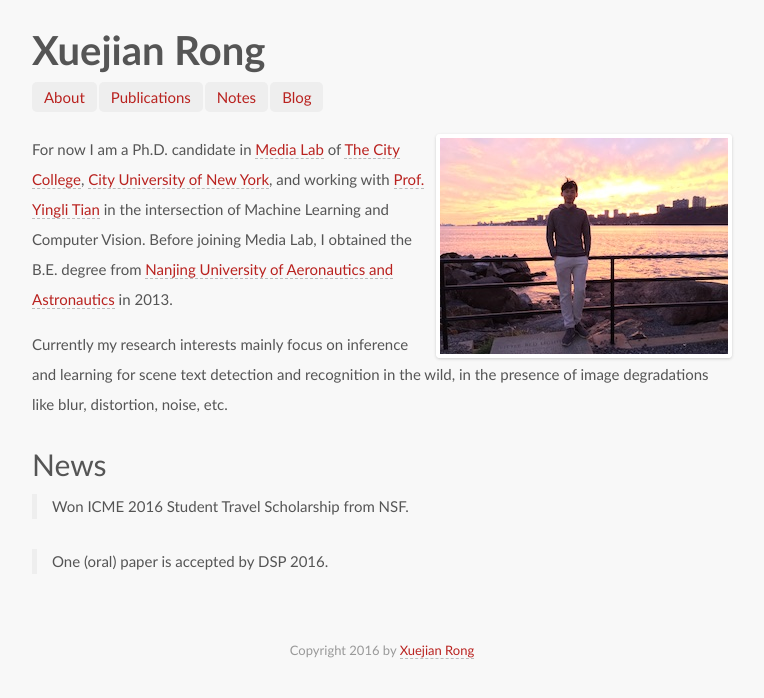
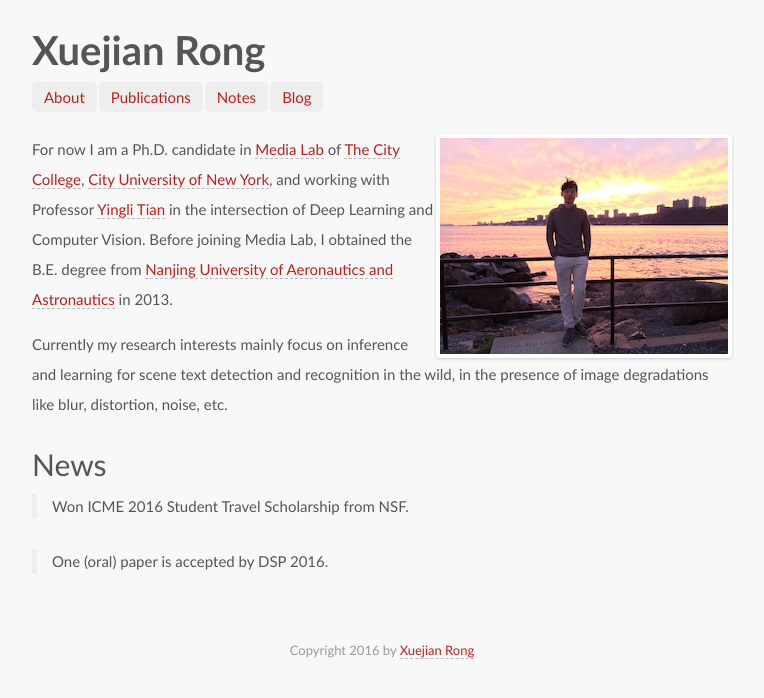
Before and after one commit to ionvision/ionvision.github.io.bk, a Jekyll site: the page built from index.md, in a window 1280 px wide. Shown: the top 698 px of the page, without its empty margins (258-1022 px from the left). Built offline with Jekyll 4.4.1, drawn with Linux system fonts in a browser that asks for light colours; some web fonts are replaced.

Commit message:
Fix homepage

```diff
--- a/index.md
+++ b/index.md
@@ -3,7 +3,7 @@ layout: home
 avatar: true
 ---
 
-For now I am a Ph.D. candidate in [Media Lab](http://media-lab.engr.ccny.cuny.edu) of [The City College](http://www.ccny.cuny.edu), [City University of New York](http://cuny.edu), and working with [Prof. Yingli Tian](http://www-ee.ccny.cuny.edu/www/web/yltian/home.html) in the intersection of Machine Learning and Computer Vision. Before joining Media Lab, I obtained the B.E. degree from [Nanjing University of Aeronautics and Astronautics](http://iao.nuaa.edu.cn/) in 2013.
+For now I am a Ph.D. candidate in [Media Lab](http://media-lab.engr.ccny.cuny.edu) of [The City College](http://www.ccny.cuny.edu), [City University of New York](http://cuny.edu), and working with Professor [Yingli Tian](http://www-ee.ccny.cuny.edu/www/web/yltian/home.html) in the intersection of Deep Learning and Computer Vision. Before joining Media Lab, I obtained the B.E. degree from [Nanjing University of Aeronautics and Astronautics](http://iao.nuaa.edu.cn/) in 2013.
 
 Currently my research interests mainly focus on inference and learning for scene text detection and recognition in the wild, in the presence of image degradations like blur, distortion, noise, etc.
 
```
